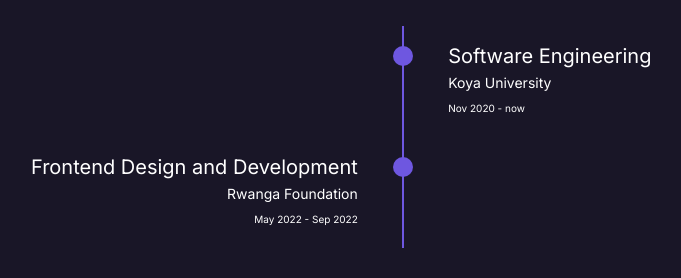
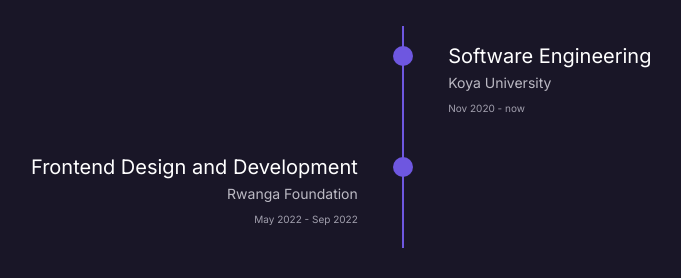
Before and after one commit to YousifQesim/portfolio, a Next.js app: page / in a window 1280 px wide. Shown: the part 2818-3096 px from the top of the page, without its empty margins (237-918 px from the left). Built offline with nearby package versions, Linux system fonts and the light colour scheme.

Commit message:
color changed

```diff
--- a/src/components/timeline.js
+++ b/src/components/timeline.js
@@ -57,7 +57,7 @@ export default function Timeline({ data }) {
                 initial={{ opacity: 0, y: 20 }}
                 animate={inView ? { opacity: 1, y: 0 } : {}}
                 transition={{ delay: 0.4, duration: 0.5 }}
-                className="timeline-subtitle text-white text-[12px] m:text-[14px] my-1"
+                className="timeline-subtitle text-grayColor text-[12px] m:text-[14px] my-1"
               >
                 {item.subtitle}
               </motion.h4>
@@ -65,7 +65,7 @@ export default function Timeline({ data }) {
                 initial={{ opacity: 0, y: 20 }}
                 animate={inView ? { opacity: 1, y: 0 } : {}}
                 transition={{ delay: 0.6, duration: 0.5 }}
-                className="text-white text-[8px] m:text-[10px]"
+                className="text-timeColor text-[8px] m:text-[10px]"
               >
                 {item.date}
               </motion.p>
--- a/tailwind.config.js
+++ b/tailwind.config.js
@@ -14,7 +14,8 @@ module.exports = {
       },
       colors: {
         textColor:'	#6e57e0',
-        grayColor:'#bcbac4'
+        grayColor:'#bcbac4',
+        timeColor:"#a19fad"
       },
       screens: {
         'vsm': '350px',
```
